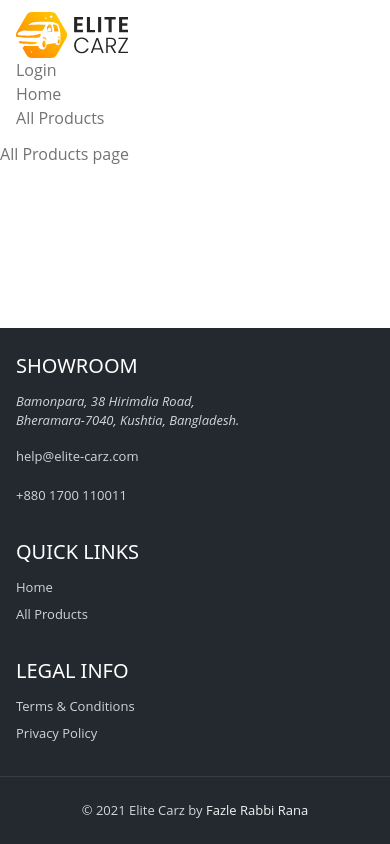
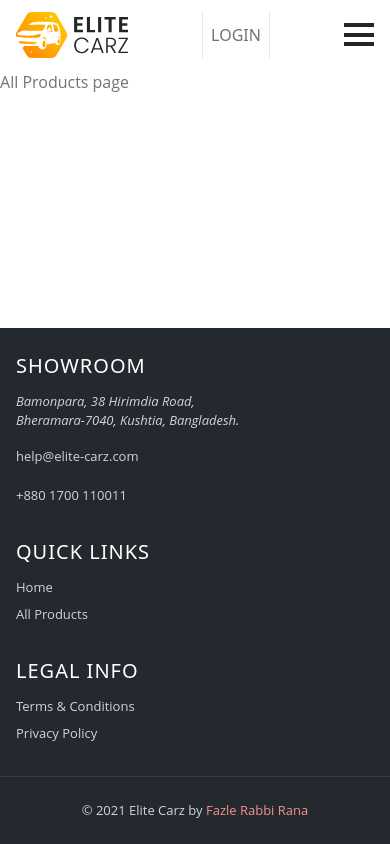
Before and after one commit to FazleRabbiRana/elite-carz-react-client-side, a React (Create React App) app: page /all-products in a window 390 px wide. Built offline with nearby package versions, Linux system fonts and the light colour scheme; no server answers.

Commit message:
header updated

```diff
--- a/src/Pages/Shared/Footer/Footer.js
+++ b/src/Pages/Shared/Footer/Footer.js
@@ -45,7 +45,7 @@ const Footer = () => {
 			<div className="container py-6 text-center">
 				<div className="copyright">
 					<p>
-						&#169; {currentYear} Elite Carz by <span className="text-gray-100">Fazle Rabbi Rana</span>
+						&#169; {currentYear} Elite Carz by <span className="text-my-secondary-light">Fazle Rabbi Rana</span>
 					</p>
 				</div>
 			</div>
--- a/src/Pages/Shared/Header/HeaderNavbar/HeaderNavbar.js
+++ b/src/Pages/Shared/Header/HeaderNavbar/HeaderNavbar.js
@@ -2,23 +2,27 @@ import React from 'react';
 import { Link, NavLink } from 'react-router-dom';
 import logo from '../../../../logo.svg';
 import MainMenu from '../MainMenu/MainMenu';
+import MobileMenu from '../MobileMenu/MobileMenu';
 
 const HeaderNavbar = () => {
 	return (
-		<header id="header_main" className="navbar py-3 sm:py-4 lg:py-6">
-			<div className="container">
+		<header id="header_main" className="navbar py-3 sm:py-4 lg:py-6 relative">
+			<div className="container flex justify-between">
 				<div className="logo-wrapper flex-shrink-0 w-28 md:w-36">
 					<Link to="/home">
 						<img src={logo} alt="Elite Carz logo" className="w-full" />
 					</Link>
 				</div>
-				<div>
+				<div className="flex-shrink-0 md:ml-12 h-100 border-l border-r px-2 md:px-4 text-center flex flex-col justify-center font-my-title uppercase font-medium">
 					<NavLink to="/login">
 						Login
 					</NavLink>
 				</div>
-				<div>
+				<div className="hidden md:block flex-grow">
 					<MainMenu />
+				</div>
+				<div className="md:hidden inline-flex items-center">
+					<MobileMenu />
 				</div>
 			</div>
 		</header>
--- a/src/Pages/Shared/Header/MainMenu/MainMenu.js
+++ b/src/Pages/Shared/Header/MainMenu/MainMenu.js
@@ -3,14 +3,14 @@ import { NavLink } from 'react-router-dom';
 
 const MainMenu = () => {
 	return (
-		<ul>
+		<ul className="h-full flex flex-col md:flex-row md:items-center md:justify-end md:pl-4 space-y-2 md:space-y-0 md:space-x-8 font-my-title uppercase font-semibold text-xl md:text-base text-gray-300 md:text-my-dark-gray tracking-wide md:tracking-my-tiny">
 			<li>
-				<NavLink to="/home">
+				<NavLink to="/home" className="hover:text-my-primary-dark">
 					Home
 				</NavLink>
 			</li>
 			<li>
-				<NavLink to="/all-products">
+				<NavLink to="/all-products" className="hover:text-my-primary-dark">
 					All Products
 				</NavLink>
 			</li>
--- /dev/null
+++ b/src/Pages/Shared/Header/MobileMenu/MobileMenu.css
@@ -0,0 +1,62 @@
+/* Position and sizing of burger button */
+.bm-burger-button {
+  position: relative;
+  width: 30px;
+  height: 24px;
+}
+
+/* Color/shape of burger icon bars */
+.bm-burger-bars {
+  background: #252525;
+	height: 4px!important;
+}
+
+/* Color/shape of burger icon bars on hover*/
+.bm-burger-bars-hover {
+  background: #ffbf00;
+}
+
+/* Position and sizing of clickable cross button */
+.bm-cross-button {
+  height: 32px!important;
+  width: 32px!important;
+}
+
+/* Color/shape of close button cross */
+.bm-cross {
+  background: #ffbf00;
+	color: #fff;
+}
+
+.bm-cross-button:hover .bm-cross {
+	background: #a90000;
+}
+
+/*
+Sidebar wrapper styles
+Note: Beware of modifying this element as it can break the animations - you should not need to touch it in most cases
+*/
+.bm-menu-wrap {
+  position: fixed;
+  height: 100%;
+	top: 0;
+	left: 0;
+}
+
+/* General sidebar styles */
+.bm-menu {
+  background: #373a47;
+  padding: 4em 1.5em 0;
+}
+
+/* Morph shape necessary with bubble or elastic */
+.bm-morph-shape {
+  fill: #373a47;
+}
+
+/* Styling of overlay */
+.bm-overlay {
+  background: rgba(0, 0, 0, 0.3);
+	top: 0;
+	left: 0;
+}
--- /dev/null
+++ b/src/Pages/Shared/Header/MobileMenu/MobileMenu.js
@@ -0,0 +1,15 @@
+import React from 'react';
+import { slide as Menu } from 'react-burger-menu';
+import './MobileMenu.css';
+import MainMenu from '../MainMenu/MainMenu';
+import { FiX } from 'react-icons/fi';
+
+const MobileMenu = () => {
+	return (
+		<Menu width={ '260px' } customCrossIcon={ <FiX /> }>
+			<MainMenu />
+		</Menu>
+	);
+};
+
+export default MobileMenu;
--- a/src/index.css
+++ b/src/index.css
@@ -10,9 +10,9 @@
     --clr-primary: hsl(47, 100%, 51%);
     --clr-primary-light: hsl(46, 100%, 63%);
     --clr-primary-dark: hsl(45, 100%, 50%);
-    --clr-secondary: hsl(17, 100%, 51%);
-    --clr-secondary-light: hsl(15, 100%, 60%);
-    --clr-secondary-dark: hsl(17, 99%, 48%);
+    --clr-secondary: hsl(1, 79%, 66%);
+    --clr-secondary-light: hsl(2, 85%, 76%);
+    --clr-secondary-dark: hsl(1, 91%, 60%);
     --clr-dark-gray: #23292e;
     /* --clr-secondary: hsl(227, 100%, 51%);
     --clr-secondary-light: hsl(233, 100%, 64%);
@@ -33,7 +33,7 @@
   }
 
   h1, h2, h3, h4, h5, h6 {
-    @apply font-my-title font-medium text-true-gray-800;
+    @apply font-my-title tracking-my-tiny font-medium text-true-gray-800;
   }
 
   .btn-regular {
@@ -72,13 +72,17 @@
 
 code {
   /* color: #ffc803; */
+  /* color: #ffc905; */
   color: hsl(46, 100%, 63%);
   color: hsl(47, 100%, 51%);
   color: hsl(45, 100%, 50%);
   /* color: hsl(42, 100%, 50%); */
-  background-color: hsl(15, 100%, 60%);
+  background-color: hsl(2, 85%, 76%);
+  background-color: hsl(1, 79%, 66%);
+  background-color: hsl(1, 91%, 60%);
+  /* background-color: hsl(15, 100%, 60%);
   background-color: hsl(17, 100%, 51%);
-  background-color: hsl(17, 99%, 48%);
+  background-color: hsl(17, 99%, 48%); */
   border-color: hsl(233, 100%, 64%);
   border-color: hsl(227, 100%, 51%);
   border-color: hsl(228, 100%, 48%);
--- a/tailwind.config.js
+++ b/tailwind.config.js
@@ -34,7 +34,7 @@ module.exports = {
         'half': '50%',
       },
       letterSpacing: {
-        'tiny': '1px',
+        'my-tiny': '1px',
       },
       fontSize: {
         'my-sm': ['13px', {
```
